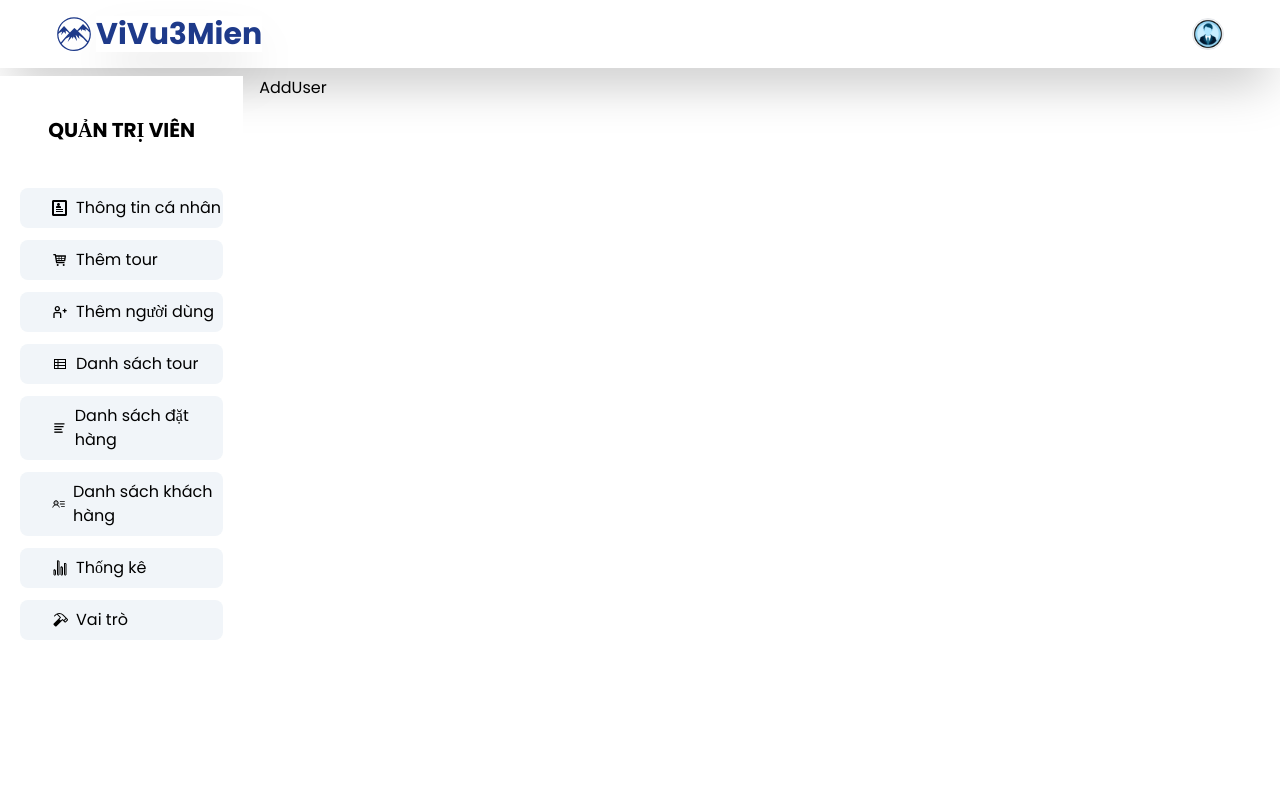
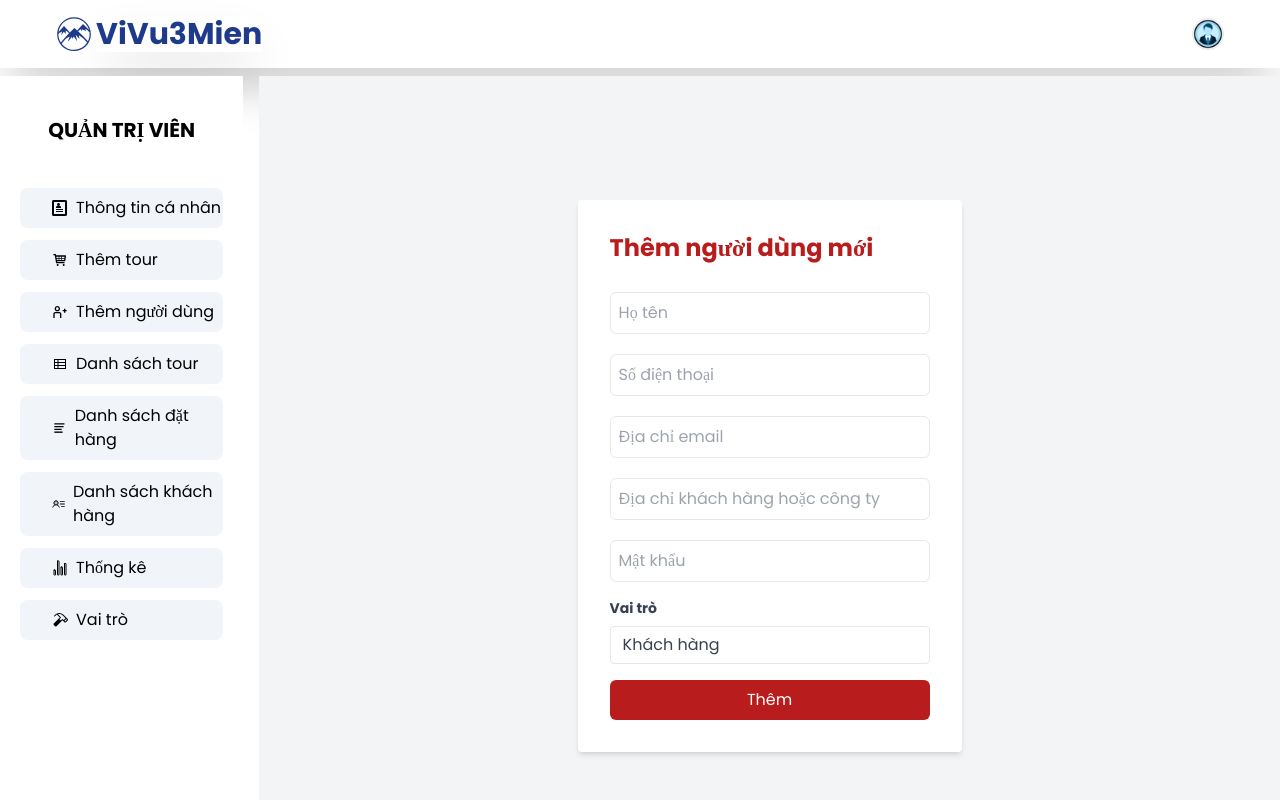
Before and after one commit to Nuhota-HoangThai/DATN-MERN-TourVNFeAdmin, a React (Vite) app: page /addUser in a window 1280 px wide. Shown: the top 800 px of the page. Built offline with nearby package versions, Linux system fonts and the light colour scheme; the HTML template or start-up script is replaced by a standard one.

Commit message:
add user

```diff
--- a/src/Components/AddUser/AddUser.jsx
+++ b/src/Components/AddUser/AddUser.jsx
@@ -1,7 +1,131 @@
-import React from "react";
+import React, { useState } from "react";
+import { Link, useNavigate } from "react-router-dom";
+import axios from "axios";
+import { BASE_URL } from "../../utils/config";
 
 const AddUser = () => {
-  return <div>AddUser</div>;
+  const [successMessage, setSuccessMessage] = useState("");
+  const navigate = useNavigate();
+
+  const [formData, setFormData] = useState({
+    username: "",
+    password: "",
+    email: "",
+    phone: "",
+    address: "",
+    role: "customer",
+  });
+
+  const changeHandler = (e) => {
+    setFormData({ ...formData, [e.target.name]: e.target.value });
+  };
+
+  const handleSubmit = async (e) => {
+    e.preventDefault();
+    try {
+      const response = await axios.post(`${BASE_URL}/user/addUser`, formData);
+      setSuccessMessage("Thêm người dùng thành công.");
+      setTimeout(() => {
+        navigate("/listUser");
+      }, 1000); // Redirect after 3 seconds
+    } catch (error) {
+      console.error("Error during registration:", error.response.data);
+    }
+  };
+
+  return (
+    <div className="min-h-screen flex items-center justify-center  bg-gray-100">
+      <div className="bg-white p-8 rounded shadow-md w-96">
+        <h1 className="text-2xl font-bold mb-6 text-red-700">
+          Thêm người dùng mới
+        </h1>
+        {successMessage && (
+          <div className="text-green-500 mb-4">{successMessage}</div>
+        )}
+        <form onSubmit={handleSubmit}>
+          <div className="mb-4">
+            <input
+              type="text"
+              id="name"
+              name="name"
+              placeholder="Họ tên"
+              onChange={changeHandler}
+              value={formData.name}
+              className="mt-1 p-2 w-full border rounded-md"
+            />
+          </div>
+          <div className="mb-4">
+            <input
+              type="tel"
+              id="phone"
+              name="phone"
+              placeholder="Số điện thoại"
+              onChange={changeHandler}
+              value={formData.phone}
+              className="mt-1 p-2 w-full border rounded-md"
+            />
+          </div>
+          <div className="mb-4">
+            <input
+              type="email"
+              id="email"
+              name="email"
+              placeholder="Địa chỉ email"
+              onChange={changeHandler}
+              value={formData.email}
+              className="mt-1 p-2 w-full border rounded-md"
+            />
+          </div>
+          <div className="mb-4">
+            <input
+              type="address"
+              id="address"
+              name="address"
+              placeholder="Địa chỉ khách hàng hoặc công ty"
+              onChange={changeHandler}
+              value={formData.address}
+              className="mt-1 p-2 w-full border rounded-md"
+            />
+          </div>
+
+          <div className="mb-4">
+            <input
+              type="password"
+              id="password"
+              name="password"
+              placeholder="Mật khẩu"
+              onChange={changeHandler}
+              value={formData.password}
+              className="mt-1 p-2 w-full border rounded-md"
+            />
+          </div>
+          <div className="mb-4">
+            <label
+              htmlFor="role"
+              className="block text-gray-700 text-sm font-bold mb-2"
+            >
+              Vai trò
+            </label>
+            <select
+              name="role"
+              id="role"
+              className="block appearance-none w-full bg-white border border-gray-200 text-gray-700 py-2 px-3 rounded leading-tight focus:outline-none focus:bg-white focus:border-gray-500"
+            >
+              <option value="customer">Khách hàng</option>
+              <option value="admin">Quản trị viên</option>
+              <option value="company">Công ty</option>
+            </select>
+          </div>
+          <button
+            type="submit"
+            className="w-full bg-red-700 text-white p-2 rounded-md hover:bg-red-600 focus:outline-none focus:ring focus:border-blue-300"
+          >
+            Thêm
+          </button>
+        </form>
+      </div>
+    </div>
+  );
 };
 
 export default AddUser;
```
